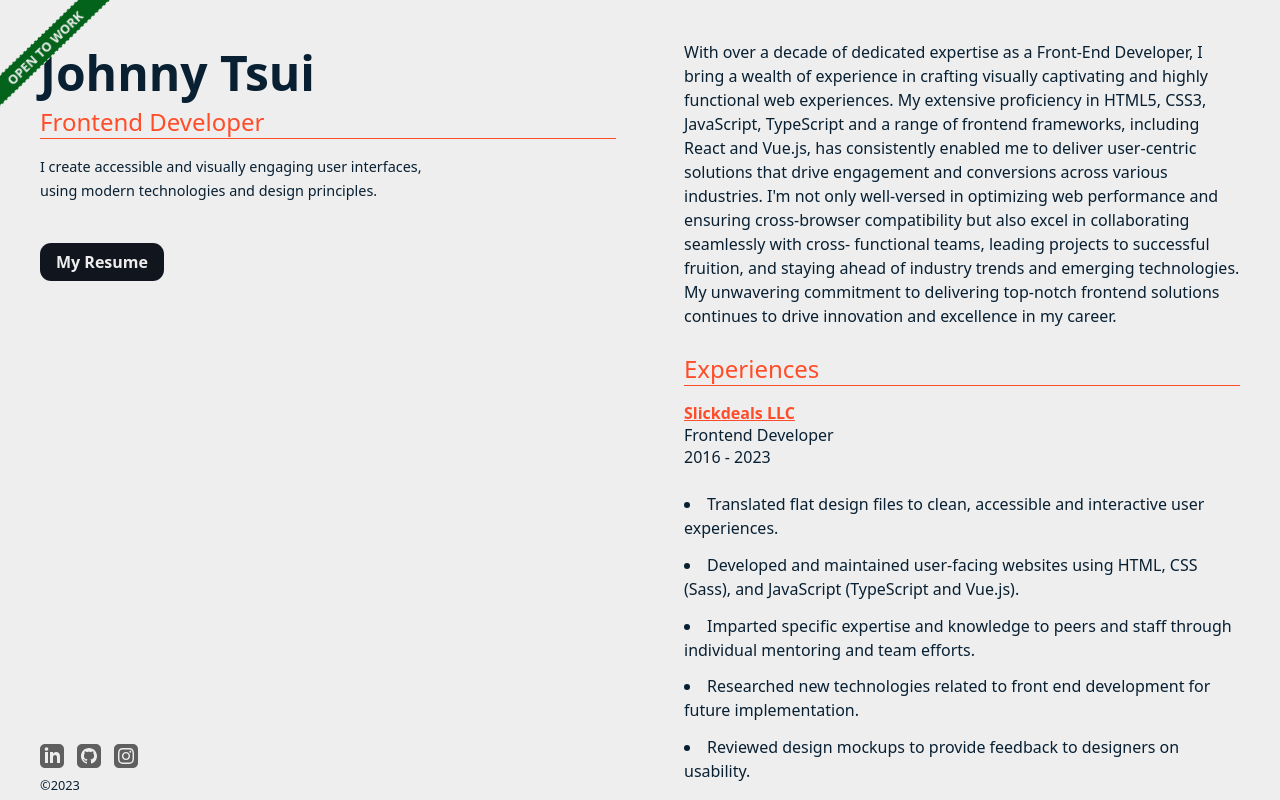
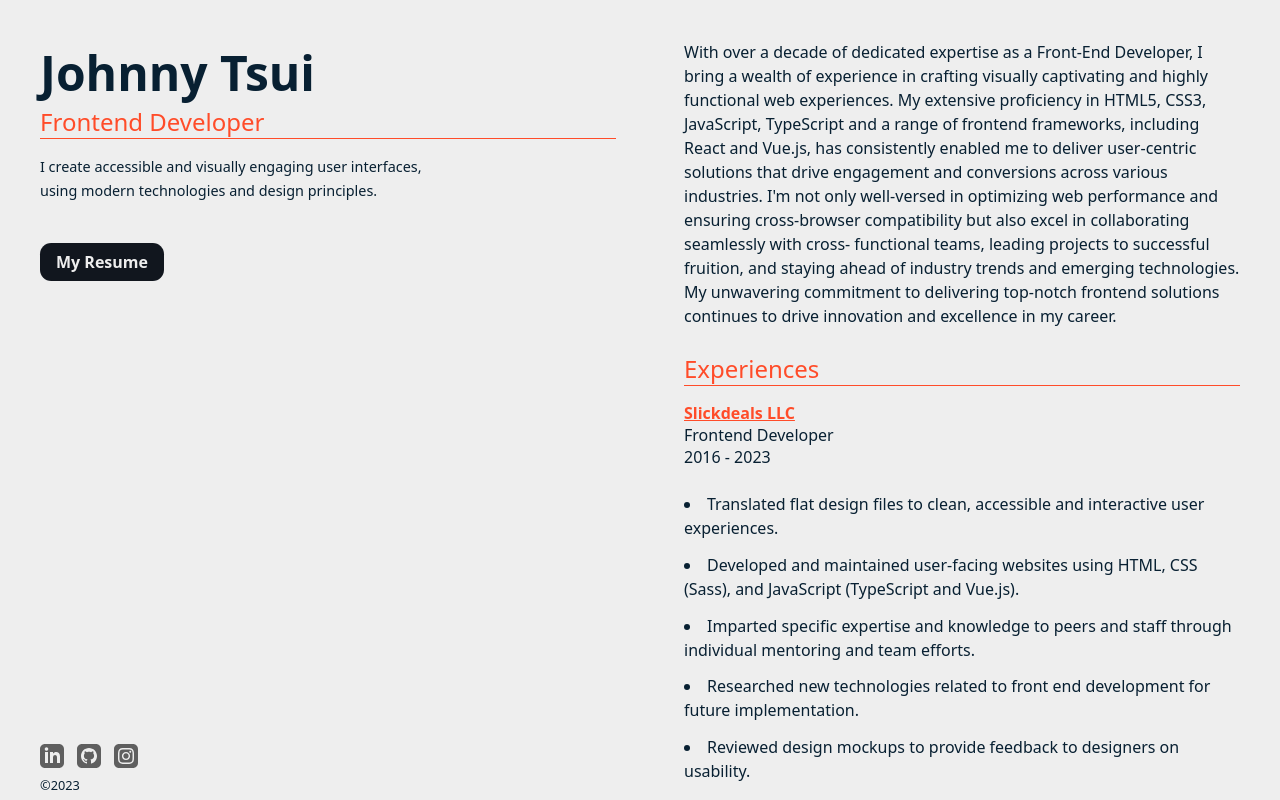
Before and after one commit to jtsui8/personalSite, a React (Vite) app: page / in a window 1280 px wide. Shown: the top 800 px of the page. Built offline with nearby package versions, Linux system fonts and the light colour scheme.

Commit message:
removing ribbon

```diff
--- a/src/main.tsx
+++ b/src/main.tsx
@@ -2,7 +2,7 @@ import React from 'react';
 import ReactDOM from 'react-dom/client';
 import './styles/index.scss';
 
-import Ribbon from './Ribbon.tsx';
+// import Ribbon from './Ribbon.tsx';
 import Header from './Header.tsx';
 // import Nav from './Nav.tsx';
 import App from './App.tsx';
@@ -10,7 +10,7 @@ import Footer from './Footer.tsx';
 
 ReactDOM.createRoot(document.getElementById('root')!).render(
 	<React.StrictMode>
-		<Ribbon />
+		{/* <Ribbon /> */}
 		<Header />
 		{/* <Nav /> */}
 		<App />
```
